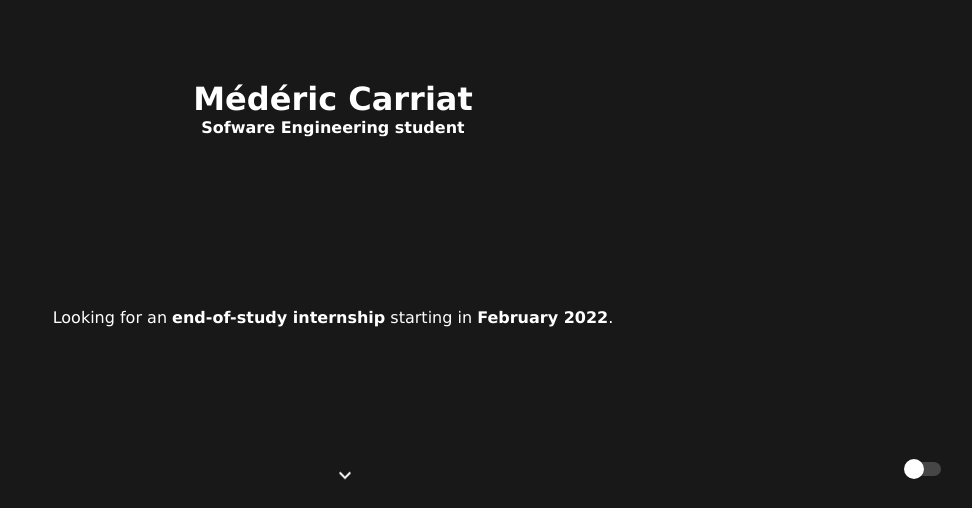
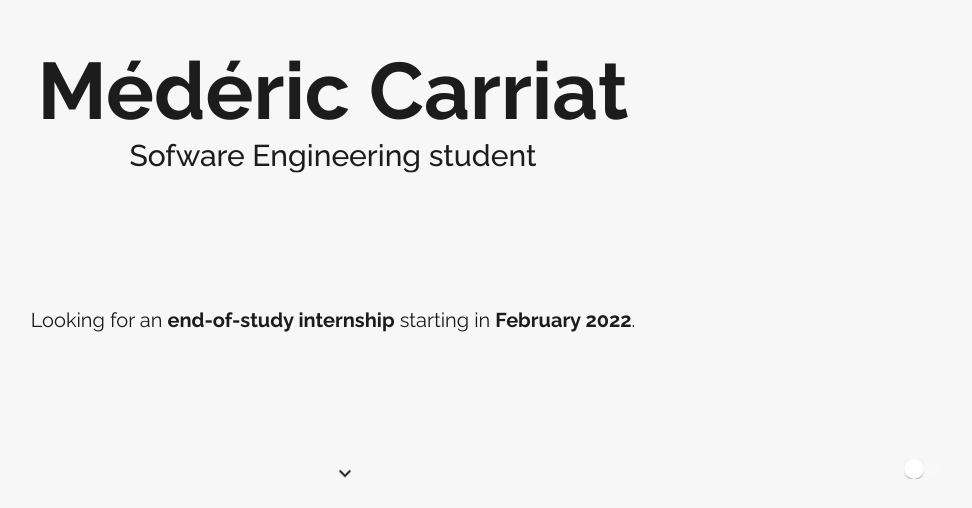
Before and after one commit to MedericCar/portfolio, a React (Create React App) app: page / in a window 1280 px wide. Shown: the part 292-800 px from the top of the page, without its empty margins (307-1279 px from the left). Built offline with nearby package versions, Linux system fonts and the light colour scheme.

Commit message:
Add font and first colors

```diff
--- a/public/index.html
+++ b/public/index.html
@@ -8,9 +8,17 @@
       name="description"
       content="Resume"
     />
+    <link rel="preconnect" href="https://fonts.googleapis.com">
+<link rel="preconnect" href="https://fonts.gstatic.com" crossorigin>
+<link rel="preconnect" href="https://fonts.googleapis.com">
+<link rel="preconnect" href="https://fonts.gstatic.com" crossorigin>
+<link rel="preconnect" href="https://fonts.googleapis.com">
+<link rel="preconnect" href="https://fonts.gstatic.com" crossorigin>
+<link href="https://fonts.googleapis.com/css2?family=Raleway:ital,wght@0,100;0,200;0,300;0,400;0,500;0,600;0,700;0,800;0,900;1,100;1,200;1,300;1,400;1,500;1,600;1,700;1,800;1,900&display=swap" rel="stylesheet">
+<link href="https://fonts.googleapis.com/css2?family=Open+Sans&display=swap" rel="stylesheet">
     <style>
       *{
-        font-family: Verdana, Geneva, Tahoma, sans-serif;
+        font-family: Raleway, Verdana;
         margin: 0;
         overflow-x: hidden;
       }
--- a/src/App.jsx
+++ b/src/App.jsx
@@ -61,7 +61,7 @@ function App() {
   }, []);
 
   return (
-    <div className={`app ${lightMode ? 'light' : ''}`}>
+    <div className={`app ${lightMode ? 'light theme-dark' : 'theme-light'}`}>
 
       <Topbar
         lightMode={lightMode}
--- a/src/app.scss
+++ b/src/app.scss
@@ -2,8 +2,27 @@
 
 
 .app{
-  background-color: $darkBgColor;
-  color: $darkPrimaryColor;
+
+  &.theme-light {
+    --bg: #f7f7f7;
+    --gray1: #1c1c1c;
+    --gray2: #585757;
+    --gray3: #969696;
+    --gray4: #e8e8e8;
+    --mabite: #00aaff;
+  }
+
+  &.theme-dark {
+    --bg: #111111;
+    --gray1: #e7e7e7;
+    --gray2: #b8b8b8;
+    --gray3: #707070;
+    --gray4: #292929;
+    --mabite: #ffaaff;
+  }
+
+  background-color: var(--bg);
+  color: var(--gray1);
   transition: background-color 1s ease, color 1s ease;
 
   a{
@@ -37,8 +56,4 @@
     }
   }
 
-  &.light{
-    background-color: $lightBgColor;
-    color: $lightPrimaryColor;
-  }
 }
--- a/src/components/experience/experience.scss
+++ b/src/components/experience/experience.scss
@@ -6,6 +6,7 @@
     top: 10%;
     left: 50%;
     transform: translate(-50%, -10%);
+    font-size: 50px;
   }
 
   .timeline {
--- a/src/components/intro/intro.scss
+++ b/src/components/intro/intro.scss
@@ -11,12 +11,23 @@
     transform: translate(-50%, -50%);
   }
 
+  h1{
+    font-size: 80px;
+  }
+
+  h4{
+    font-size: 30px;
+    font-weight: 500;
+  }
+
   p{
     position: absolute;
     left: 50%;
     top: 75%;
     transform: translate(-50%, 0%);
     text-align: center;
+    font-size: 20px;
+    font-weight: 400;
   }
 
   .arrow{
@@ -32,7 +43,7 @@
       transform: translateY(0);
     }
     50% {
-      transform: translateY(-5px);
+      transform: translateY(-7px);
     }
   }
 
--- a/src/components/timeline/timelineElement.scss
+++ b/src/components/timeline/timelineElement.scss
@@ -2,7 +2,7 @@
 
 .timeline-element{
   border-radius: 50px;
-  height: 10px;
+  height: 15px;
   position: absolute;  // position is defined according to Timeline data (added at runtime)
   overflow: visible;
 
@@ -24,15 +24,17 @@
       padding-left: 5px;
 
       h3{
-        font-size: 15px;
+        font-size: 17px;
       }
 
       h5{
-        font-size: 9px;
+        font-size: 13px;
       }
 
       p{
-        font-size: 10px;
+        font-family: 'Open Sans';
+        font-size: 11px;
+        font-weight: 400;
       }
 
       ul {
@@ -83,16 +85,16 @@
   }
 
   &.top{
-    top: -15px;
+    top: -20px;
 
     .info{
-      height: calc(100px - 15px);
+      height: calc(100px - 20px);
       bottom: 0px;
     }
 
     &:hover{
       .info{
-        height: calc(100px - 15px + 200px);
+        height: calc(100px - 20px + 200px);
       }
     }
 
@@ -105,7 +107,7 @@
   }
 
   &.bottom{
-    top: 15px;
+    top: 20px;
     .info{
       justify-content: flex-end;
       top: 0px;
--- a/src/components/topbar/topbar.scss
+++ b/src/components/topbar/topbar.scss
@@ -20,11 +20,6 @@
 
     .left{
       font-size: 15px;
-      font-weight: 700;
-    }
-
-    .center{
-      cursor: pointer;
     }
 
     .right{
--- a/src/data.js
+++ b/src/data.js
@@ -37,7 +37,7 @@ const experienceData = [
     startDate: new Date(2019, 1, 1),
     endDate: new Date(2019, 5),
     description: [
-      <p>Courses in Machine Learning, signal compression and Software Engineering.</p>,
+      <p>Courses in Machine Learning, Signal Compression and Software Engineering.</p>,
       <p><b>3rd out of 105 teams</b> at the university's <u><a href='https://www.kaggle.com/c/robotsurface/overview'>Kaggle competition</a></u>.</p>
     ],
     color: '#aa00ff',
@@ -92,7 +92,7 @@ const experienceData = [
     startDate: new Date(2021, 3, 15),
     endDate: new Date(2022, 2, 31),
     description: [
-      <p>Research of a web based solution for in real-time transparency.</p>,
+      <p>Research of a web based solution for <b>real-time transparency</b>.</p>,
       <p>Implementation of <u><a href='https://luebke.us/publications/StochasticTransparency_I3D2010.pdf'>Stochastic Transparency</a></u> (Enderton, Eric, et al., 2010) with ThreeJS.</p>,
       <p>Tags: <b>Typescript, GLSL, ThreeJS</b></p>
     ],
```
